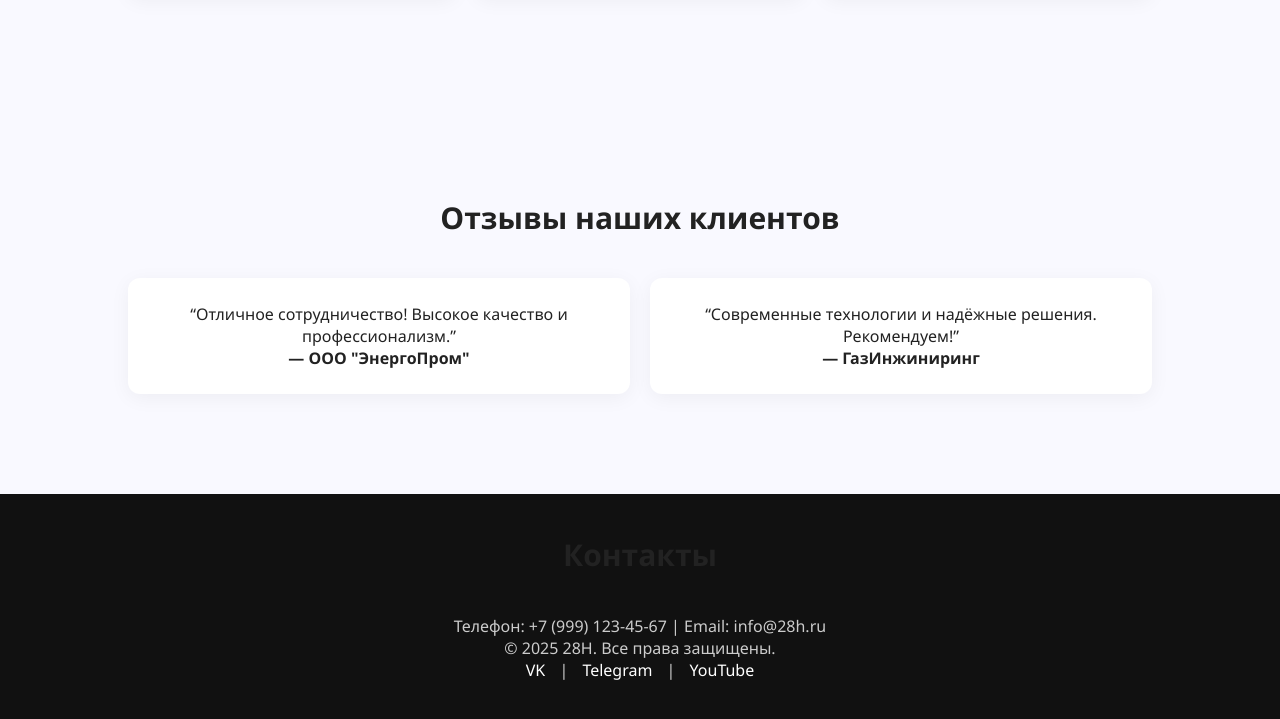
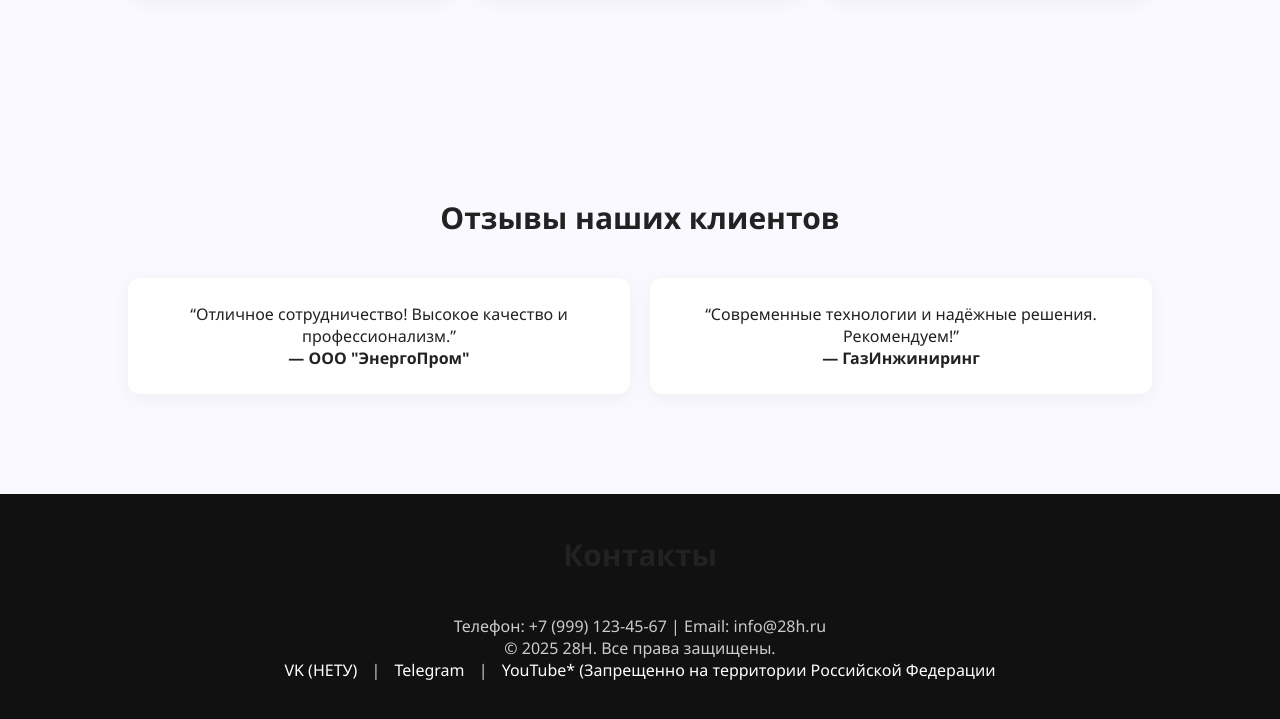
Before and after one commit to Nice-coder-v2/28h-energy, a plain HTML site: page index.html in a window 1280 px wide. Shown: the part 2151-2870 px from the top of the page. Drawn offline with Linux system fonts and the light colour scheme.

Commit message:
Update index.html

```diff
--- a/index.html
+++ b/index.html
@@ -114,7 +114,7 @@
     <h3>Контакты</h3>
     <p>Телефон: +7 (999) 123-45-67 | Email: info@28h.ru</p>
     <p>© 2025 28H. Все права защищены.</p>
-    <div><a href="#">VK</a> | <a href="#">Telegram</a> | <a href="#">YouTube</a></div>
+    <div><a href="#">VK (НЕТУ)</a> | <a href="#">Telegram</a> | <a href="http://t.me/VikaaaaXX">YouTube* (Запрещенно на территории Российской Федерации</a></div>
   </footer>
 </body>
 </html>
```
